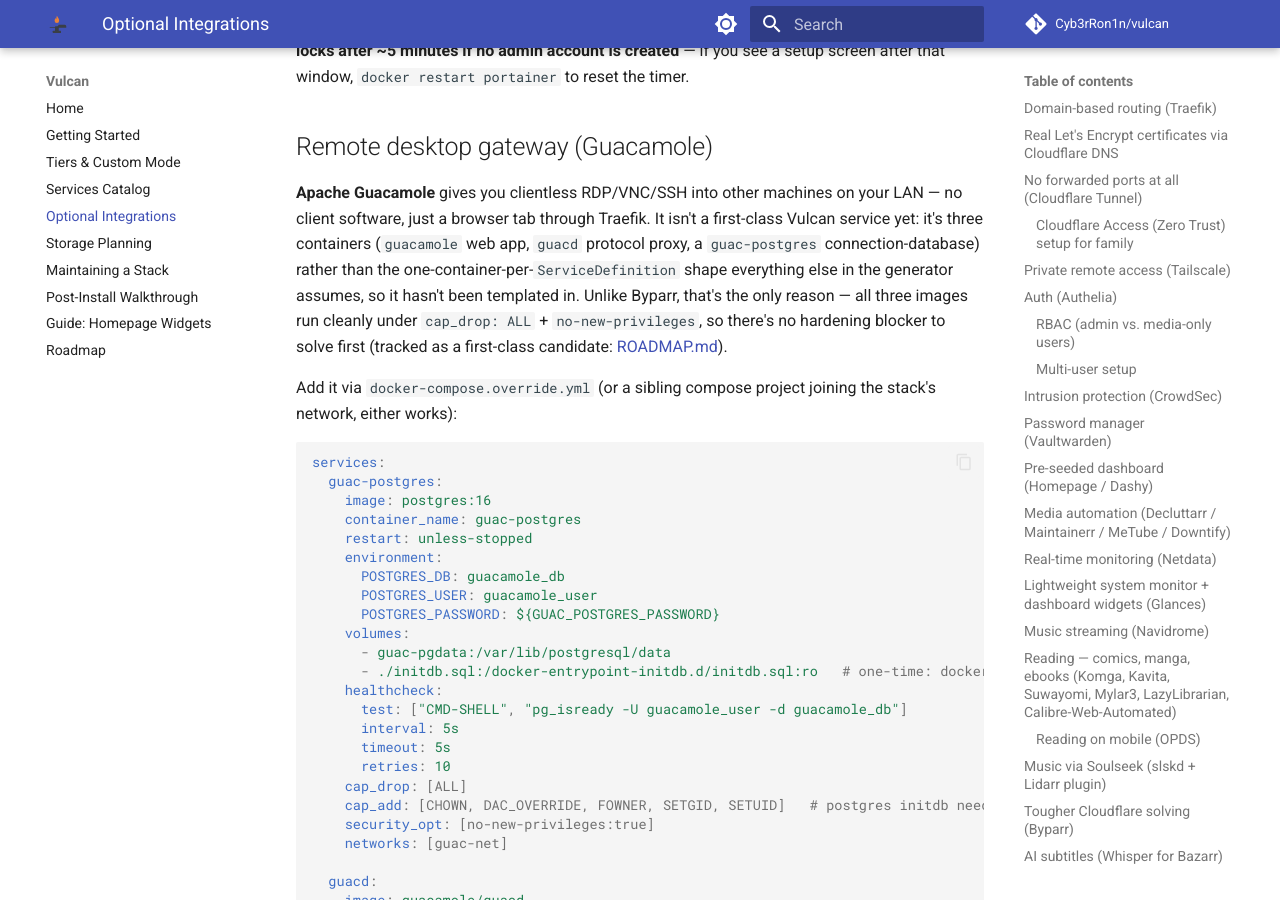
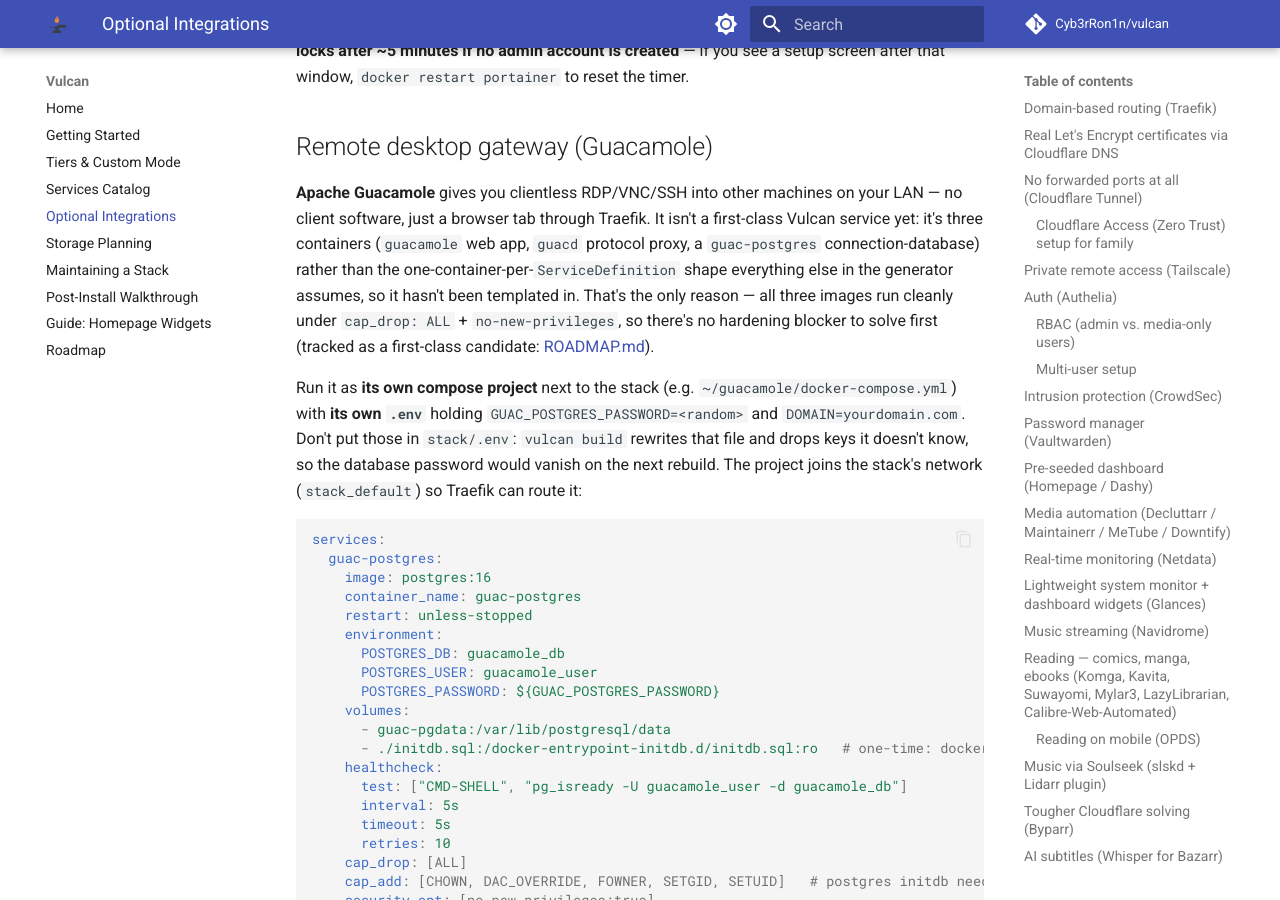
Before and after one commit to Cyb3rRon1n/vulcan, an MkDocs documentation site: the page built from docs/integrations.md, in a window 1280 px wide and 900 px high, scrolled down 11015 px. Built offline with MkDocs 1.6.1 and Material for MkDocs 9.7.7, drawn with Linux system fonts in a browser that asks for light colours; comment, search, counter and statistics services are not loaded; some of the changed text lies outside the part shown.

Commit message:
docs(guacamole): own compose project + .env (stack/.env drops unknown keys), fix placeholder/link, drop stale Byparr remark

````diff
--- a/docs/integrations.md
+++ b/docs/integrations.md
@@ -222,9 +222,9 @@
 
 ## Remote desktop gateway (Guacamole)
 
-**Apache Guacamole** gives you clientless RDP/VNC/SSH into other machines on your LAN — no client software, just a browser tab through Traefik. It isn't a first-class Vulcan service yet: it's three containers (`guacamole` web app, `guacd` protocol proxy, a `guac-postgres` connection-database) rather than the one-container-per-`ServiceDefinition` shape everything else in the generator assumes, so it hasn't been templated in. Unlike Byparr, that's the only reason — all three images run cleanly under `cap_drop: ALL` + `no-new-privileges`, so there's no hardening blocker to solve first (tracked as a first-class candidate: [ROADMAP.md](ROADMAP.md)).
+**Apache Guacamole** gives you clientless RDP/VNC/SSH into other machines on your LAN — no client software, just a browser tab through Traefik. It isn't a first-class Vulcan service yet: it's three containers (`guacamole` web app, `guacd` protocol proxy, a `guac-postgres` connection-database) rather than the one-container-per-`ServiceDefinition` shape everything else in the generator assumes, so it hasn't been templated in. That's the only reason — all three images run cleanly under `cap_drop: ALL` + `no-new-privileges`, so there's no hardening blocker to solve first (tracked as a first-class candidate: [ROADMAP.md](roadmap.md)).
 
-Add it via `docker-compose.override.yml` (or a sibling compose project joining the stack's network, either works):
+Run it as **its own compose project** next to the stack (e.g. `~/guacamole/docker-compose.yml`) with **its own `.env`** holding `GUAC_POSTGRES_PASSWORD=<random>` and `DOMAIN=yourdomain.com`. Don't put those in `stack/.env`: `vulcan build` rewrites that file and drops keys it doesn't know, so the database password would vanish on the next rebuild. The project joins the stack's network (`stack_default`) so Traefik can route it:
 
 ```yaml
 services:
@@ -299,7 +299,7 @@
 
 **The webapp only serves under `/guacamole/`, not root** — `https://guacamole.<domain>/` 404s (Tomcat has no ROOT context here), only `https://guacamole.<domain>/guacamole/` works. Any bookmark, Homepage tile `href`, or other link needs that trailing path — a root link sends you through an Authelia login that correctly comes back to `/` and *then* 404s, which looks like a broken deployment but is really just a wrong URL.
 
-**`websecure` alone doesn't mean LAN-only** if `*.{{ domain }}` DNS is a Cloudflare Tunnel wildcard (see [No forwarded ports at all](#no-forwarded-ports-at-all-cloudflare-tunnel) above) — that wildcard sends every subdomain through Cloudflare's edge regardless of which Traefik entrypoint the router itself listens on, so a `websecure`-only router with no matching Cloudflare Public Hostname just 404s at Cloudflare's edge (check `docker logs cloudflared` for the request never arriving, vs. a real Traefik 404, to tell the two apart). To make a new service reachable through the tunnel, add `,tunnel` to its `entrypoints` label (matching every other tunnel-routed service) *and* add its Public Hostname in Cloudflare Zero Trust — both are required, neither alone is enough. For something you genuinely want LAN-only despite a wildcard tunnel DNS record, the working pattern is a Pi-hole Local DNS Record overriding that one subdomain to the host's LAN IP for local clients, keeping the `websecure`-only entrypoint so the tunnel never sees it.
+**`websecure` alone doesn't mean LAN-only** if `*.yourdomain.com` DNS is a Cloudflare Tunnel wildcard (see [No forwarded ports at all](#no-forwarded-ports-at-all-cloudflare-tunnel) above) — that wildcard sends every subdomain through Cloudflare's edge regardless of which Traefik entrypoint the router itself listens on, so a `websecure`-only router with no matching Cloudflare Public Hostname just 404s at Cloudflare's edge (check `docker logs cloudflared` for the request never arriving, vs. a real Traefik 404, to tell the two apart). To make a new service reachable through the tunnel, add `,tunnel` to its `entrypoints` label (matching every other tunnel-routed service) *and* add its Public Hostname in Cloudflare Zero Trust — both are required, neither alone is enough. For something you genuinely want LAN-only despite a wildcard tunnel DNS record, the working pattern is a Pi-hole Local DNS Record overriding that one subdomain to the host's LAN IP for local clients, keeping the `websecure`-only entrypoint so the tunnel never sees it.
 
 ## Stream analytics (Tracearr)
 
````
